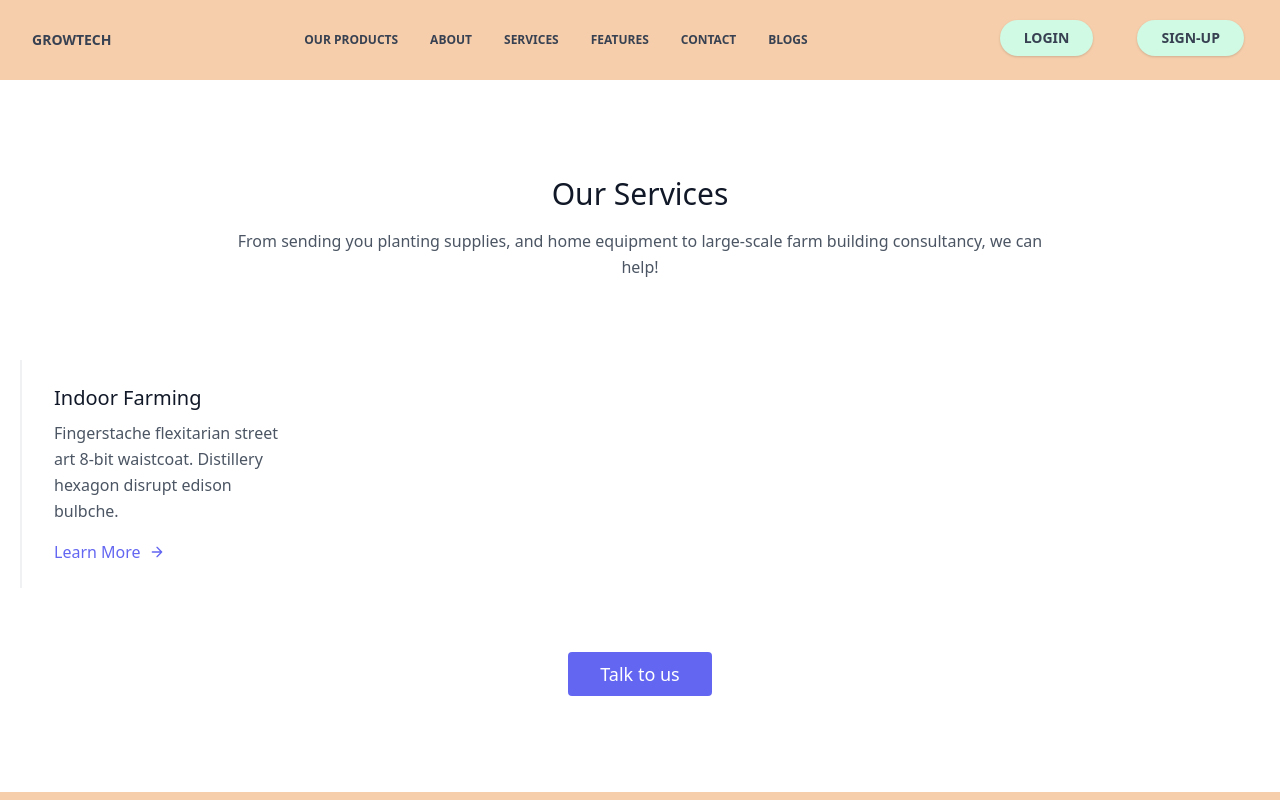
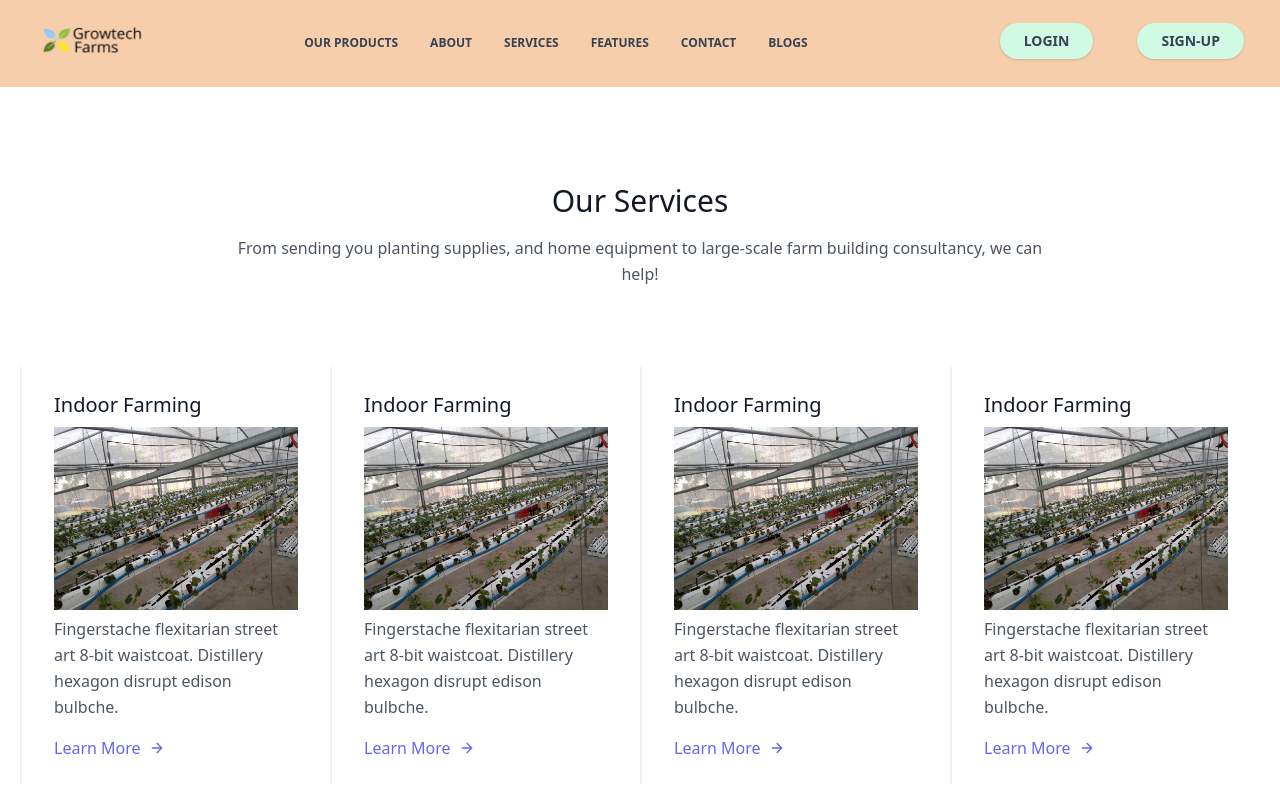
Before and after one commit to vincebase/growtech, a Next.js app: page /services in a window 1280 px wide. Shown: the top 800 px of the page. Built offline with nearby package versions, Linux system fonts and the light colour scheme.

Commit message:
utilized next-image, added logo and local dummy images on services

```diff
--- a/pages/services.js
+++ b/pages/services.js
@@ -1,4 +1,6 @@
 import Head from "next/head";
+import Image from 'next/image';
+import indoor from '../public/indoor.jpg';
 
 const Services = () => {
     return (
@@ -28,6 +30,79 @@ const Services = () => {
                             <h2 class="text-lg sm:text-xl text-gray-900 font-medium title-font mb-2">
                                 Indoor Farming
                             </h2>
+                            <Image src={indoor} height="300" width="400" />
+                            <p class="leading-relaxed text-base mb-4">
+                                Fingerstache flexitarian street art 8-bit
+                                waistcoat. Distillery hexagon disrupt edison
+                                bulbche.
+                            </p>
+                            <a class="text-indigo-500 inline-flex items-center">
+                                Learn More
+                                <svg
+                                    fill="none"
+                                    stroke="currentColor"
+                                    stroke-linecap="round"
+                                    stroke-linejoin="round"
+                                    stroke-width="2"
+                                    class="w-4 h-4 ml-2"
+                                    viewBox="0 0 24 24">
+                                    <path d="M5 12h14M12 5l7 7-7 7"></path>
+                                </svg>
+                            </a>
+                        </div>
+                        <div class="xl:w-1/4 lg:w-1/2 md:w-full px-8 py-6 border-l-2 border-gray-200 border-opacity-60">
+                            <h2 class="text-lg sm:text-xl text-gray-900 font-medium title-font mb-2">
+                                Indoor Farming
+                            </h2>
+                            <Image src={indoor} height="300" width="400" />
+                            <p class="leading-relaxed text-base mb-4">
+                                Fingerstache flexitarian street art 8-bit
+                                waistcoat. Distillery hexagon disrupt edison
+                                bulbche.
+                            </p>
+                            <a class="text-indigo-500 inline-flex items-center">
+                                Learn More
+                                <svg
+                                    fill="none"
+                                    stroke="currentColor"
+                                    stroke-linecap="round"
+                                    stroke-linejoin="round"
+                                    stroke-width="2"
+                                    class="w-4 h-4 ml-2"
+                                    viewBox="0 0 24 24">
+                                    <path d="M5 12h14M12 5l7 7-7 7"></path>
+                                </svg>
+                            </a>
+                        </div>
+                        <div class="xl:w-1/4 lg:w-1/2 md:w-full px-8 py-6 border-l-2 border-gray-200 border-opacity-60">
+                            <h2 class="text-lg sm:text-xl text-gray-900 font-medium title-font mb-2">
+                                Indoor Farming
+                            </h2>
+                            <Image src={indoor} height="300" width="400" />
+                            <p class="leading-relaxed text-base mb-4">
+                                Fingerstache flexitarian street art 8-bit
+                                waistcoat. Distillery hexagon disrupt edison
+                                bulbche.
+                            </p>
+                            <a class="text-indigo-500 inline-flex items-center">
+                                Learn More
+                                <svg
+                                    fill="none"
+                                    stroke="currentColor"
+                                    stroke-linecap="round"
+                                    stroke-linejoin="round"
+                                    stroke-width="2"
+                                    class="w-4 h-4 ml-2"
+                                    viewBox="0 0 24 24">
+                                    <path d="M5 12h14M12 5l7 7-7 7"></path>
+                                </svg>
+                            </a>
+                        </div>
+                        <div class="xl:w-1/4 lg:w-1/2 md:w-full px-8 py-6 border-l-2 border-gray-200 border-opacity-60">
+                            <h2 class="text-lg sm:text-xl text-gray-900 font-medium title-font mb-2">
+                                Indoor Farming
+                            </h2>
+                            <Image src={indoor} height="300" width="400" />
                             <p class="leading-relaxed text-base mb-4">
                                 Fingerstache flexitarian street art 8-bit
                                 waistcoat. Distillery hexagon disrupt edison
--- a/pages/templates/nav.js
+++ b/pages/templates/nav.js
@@ -1,31 +1,32 @@
 import next from "next";
 import React from "react";
+import Image from 'next/image';
 import Link from "next/link";
 import { useState } from "react";
+import companyLogo from "../../public/growtech_logo.png"
 
 const Navbar = ({ fixed }) => {
 
   const [navbarOpen, setNavbarOpen] = useState(false);
   return (
     <>
-      <nav className="relative flex flex-wrap items-center justify-between px-4 py-5 	nav-bg text-gray-700	">
+      <nav className="relative flex flex-wrap items-center justify-between px-4	nav-bg text-gray-700	">
         <div className="container px-4 mx-auto flex flex-wrap items-center justify-between">
           <div className="w-full relative flex justify-between lg:w-auto lg:static lg:block lg:justify-start">
             <a
-              className="text-sm font-bold leading-relaxed inline-block mr-4 py-2 whitespace-nowrap uppercase"
+              className="text-sm font-bold leading-relaxed inline-block mr-4 whitespace-nowrap uppercase"
               href="#pablo"
             >
-              {/* <Image src={companyLogo}
+              <Image src={companyLogo}
                     width={120}
                     height={80}
                     alt="logo-pic"
-                    /> */}
-              <h1>Growtech</h1>
+                    />
             </a>
 
 
             <button
-              className=" plant-bg	 cursor-pointer text-xl leading-none px-2 py-2 border border-solid border-transparent rounded bg-transparent block lg:hidden outline-none focus:outline-none"
+              className=" plant-bg cursor-pointer text-xl leading-none px-2 border border-solid border-transparent rounded bg-transparent block lg:hidden outline-none focus:outline-none"
 
               type="button"
               onClick={() => setNavbarOpen(!navbarOpen)}
@@ -48,7 +49,7 @@ const Navbar = ({ fixed }) => {
 
               <li className="nav-item">
                 <a
-                  className="px-3 py-2 flex items-center text-xs uppercase font-bold leading-snug  hover:opacity-75"
+                  className="px-3 flex items-center text-xs uppercase font-bold leading-snug  hover:opacity-75"
                   href="/"
                 >
                   <span className="ml-2">Our Products</span>
@@ -56,7 +57,7 @@ const Navbar = ({ fixed }) => {
               </li>
               <li className="nav-item">
                 <a
-                  className="px-3 py-2 flex items-center text-xs uppercase font-bold leading-snug  hover:opacity-75"
+                  className="px-3 flex items-center text-xs uppercase font-bold leading-snug  hover:opacity-75"
                   href="/about_us"
                 >
                   <span className="ml-2">About</span>
@@ -64,7 +65,7 @@ const Navbar = ({ fixed }) => {
               </li>
               <li className="nav-item">
                 <a
-                  className="px-3 py-2 flex items-center text-xs uppercase font-bold leading-snug  hover:opacity-75"
+                  className="px-3 flex items-center text-xs uppercase font-bold leading-snug  hover:opacity-75"
                   href="/services"
                 >
                   <span className="ml-2">Services</span>
@@ -72,7 +73,7 @@ const Navbar = ({ fixed }) => {
               </li>
               <li className="nav-item">
                 <a
-                  className="px-3 py-2 flex items-center text-xs uppercase font-bold leading-snug  hover:opacity-75"
+                  className="px-3 flex items-center text-xs uppercase font-bold leading-snug  hover:opacity-75"
                   href="/features"
                 >
                   <span className="ml-2">Features</span>
@@ -80,7 +81,7 @@ const Navbar = ({ fixed }) => {
               </li>
               <li className="nav-item">
                 <a
-                  className="px-3 py-2 flex items-center text-xs uppercase font-bold leading-snug  hover:opacity-75"
+                  className="px-3 flex items-center text-xs uppercase font-bold leading-snug  hover:opacity-75"
                   href="/contact_us"
                 >
                   <span className="ml-2">Contact</span>
@@ -88,7 +89,7 @@ const Navbar = ({ fixed }) => {
               </li>
               <li className="nav-item">
                 <a
-                  className="px-3 py-2 flex items-center text-xs uppercase font-bold leading-snug  hover:opacity-75"
+                  className="px-3 flex items-center text-xs uppercase font-bold leading-snug  hover:opacity-75"
                   href="/blogs"
                 >
                   <span className="ml-2">Blogs</span>
@@ -96,7 +97,7 @@ const Navbar = ({ fixed }) => {
               </li>
               <li className="nav-item">
                 <a
-                  className="px-3 py-2 flex items-center text-xs uppercase font-bold leading-snug hover:opacity-75 block lg:hidden"
+                  className="px-3 flex items-center text-xs uppercase font-bold leading-snug hover:opacity-75 block lg:hidden"
                   href="/log_in"
                 >
                   <span className="ml-2">Login</span>
@@ -104,7 +105,7 @@ const Navbar = ({ fixed }) => {
               </li>
               <li className="nav-item">
                 <a
-                  className="px-3 py-2 flex items-center text-xs uppercase font-bold leading-snug  hover:opacity-75 block lg:hidden"
+                  className="px-3 flex items-center text-xs uppercase font-bold leading-snug  hover:opacity-75 block lg:hidden"
                   href="/register"
                 >
                   <span className="ml-2">Signup</span>
```
Also changed, not shown: public/indoor.jpg (renamed from public/indoor-1.jpg).
